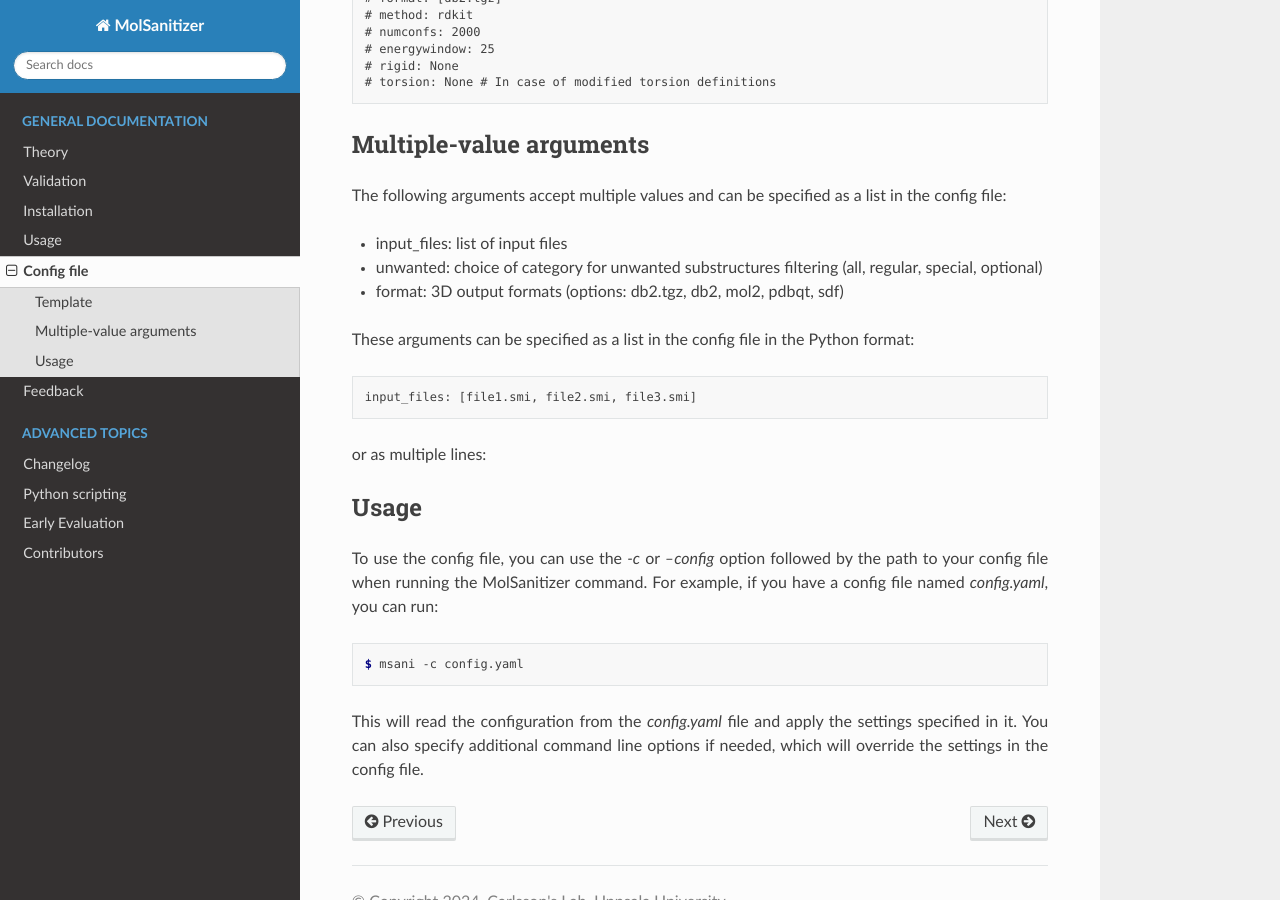
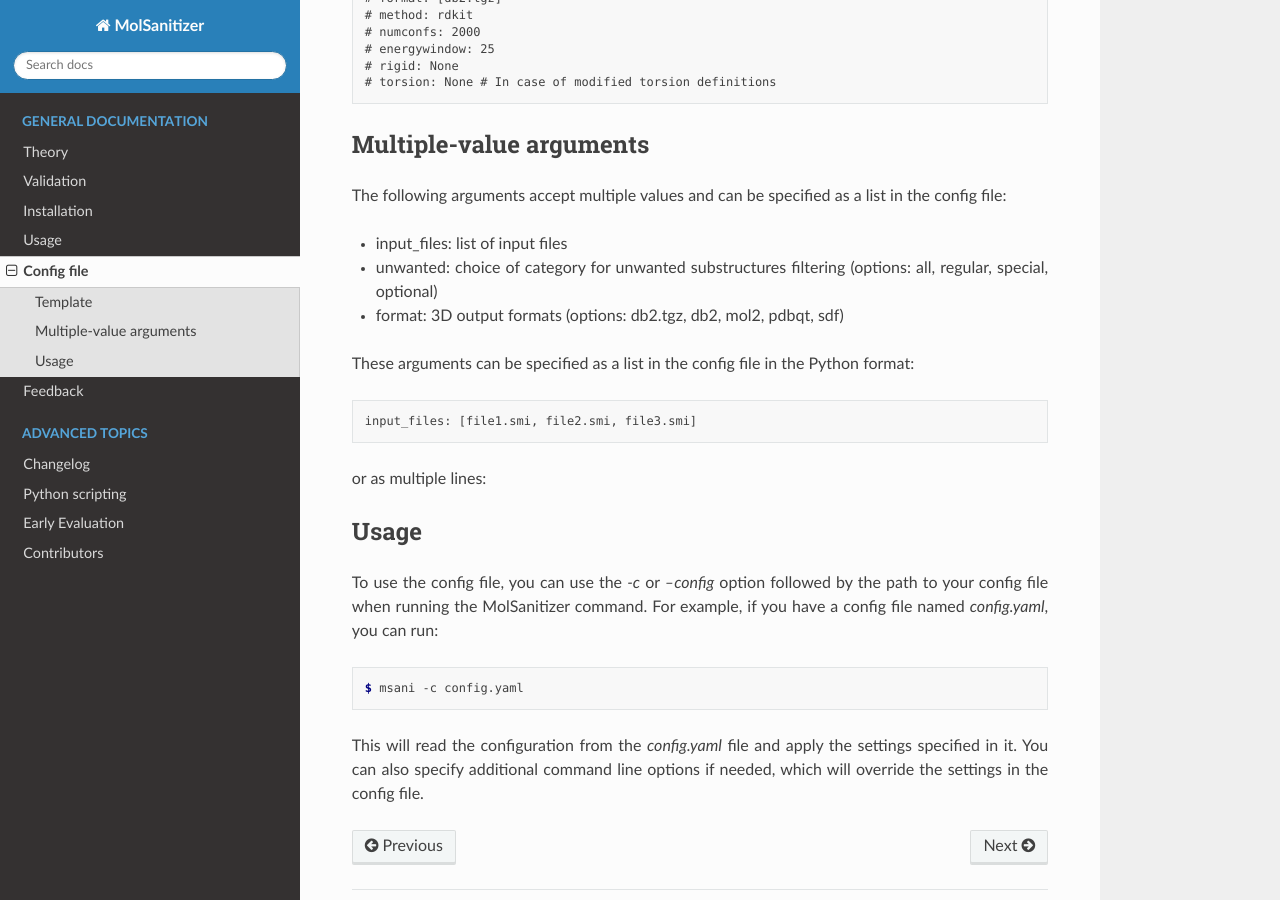
Before and after one commit to phonglam3103/msani-readthedocs, a Sphinx documentation site: the page built from docs/source/config.rst, in a window 1280 px wide and 900 px high, scrolled down 1066 px. Built offline with Sphinx 7.4.7 and the Read the Docs theme 3.1.0, drawn with Linux system fonts in a browser that asks for light colours; formulas are drawn with MathJax 3.

Commit message:
Update config

```diff
--- a/docs/source/config.rst
+++ b/docs/source/config.rst
@@ -57,7 +57,7 @@
 The following arguments accept multiple values and can be specified as a list in the config file:
 
 - input_files:  list of input files
-- unwanted: choice of category for unwanted substructures filtering (all, regular, special, optional)
+- unwanted: choice of category for unwanted substructures filtering (options: all, regular, special, optional)
 - format: 3D output formats (options: db2.tgz, db2, mol2, pdbqt, sdf)
 
 These arguments can be specified as a list in the config file in the Python format:
```
